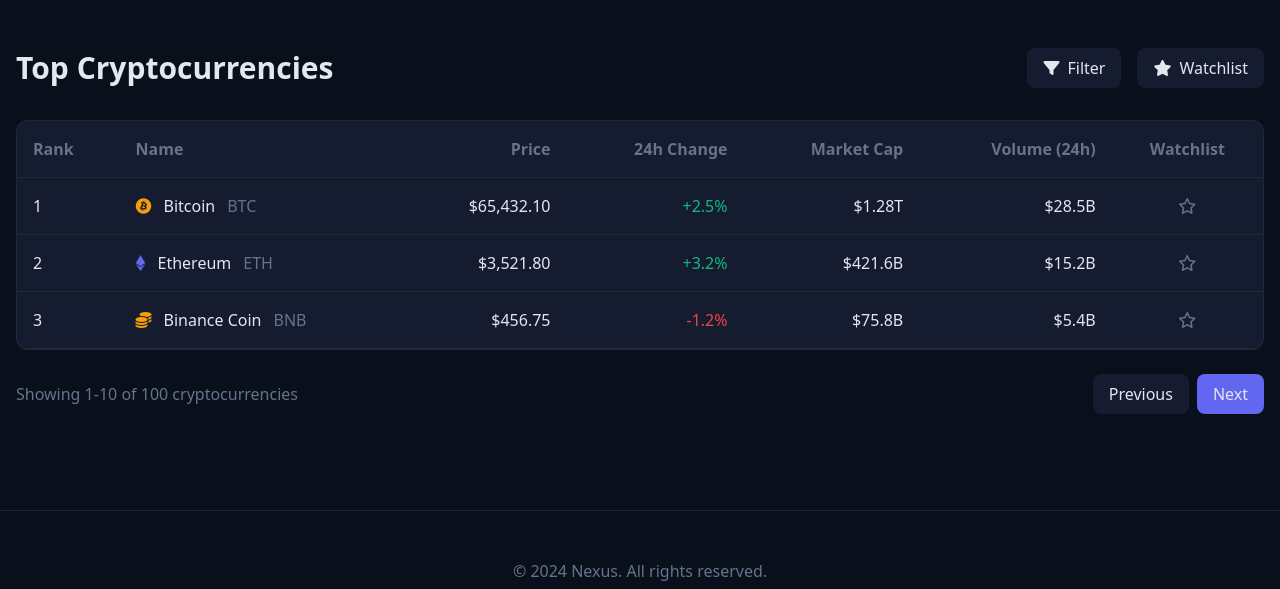
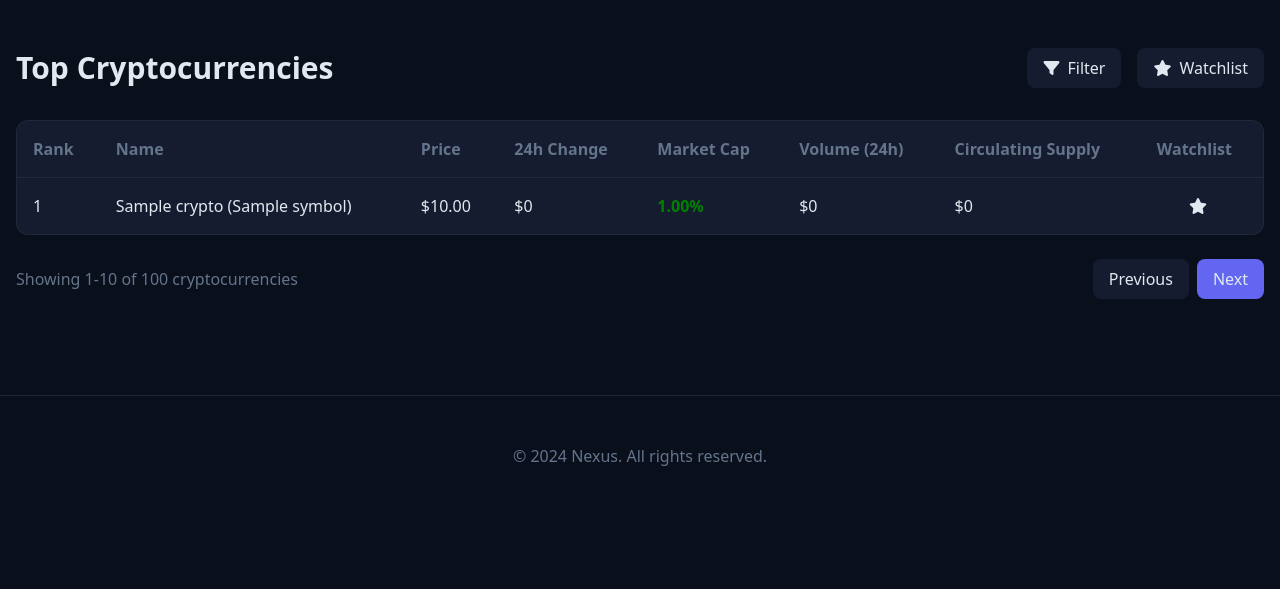
Before and after one commit to sara-boulahia32/Crypto_Wallet, a PHP site: the page made by app/views/market.php in a window 1280 px wide. Shown: the part 65-654 px from the top of the page. Run offline with PHP 8.4, Linux system fonts and the light colour scheme; the template is opened without the code that fills it: most values are stand-ins (such as "Sample title", 1, 10 or a date in 2020); some libraries are stand-ins or nearby versions.

Commit message:
mofier methode market pour charger depuis l api

```diff
--- a/app/views/market.php
+++ b/app/views/market.php
@@ -87,75 +87,30 @@
                     <tr class="text-text-secondary border-b border-white/5">
                         <th class="text-left p-4">Rank</th>
                         <th class="text-left p-4">Name</th>
-                        <th class="text-right p-4">Price</th>
-                        <th class="text-right p-4">24h Change</th>
-                        <th class="text-right p-4">Market Cap</th>
-                        <th class="text-right p-4">Volume (24h)</th>
-                        <th class="text-center p-4">Watchlist</th>
+                        <th class="text-left p-4">Price</th>
+                        <th class="text-left p-4">24h Change</th>
+                        <th class="text-left p-4">Market Cap</th>
+                        <th class="text-left p-4">Volume (24h)</th>
+                        <th class="text-left p-4">Circulating Supply</th>
+                        <th class="text-left p-4">Watchlist</th>
                     </tr>
                     </thead>
                     <tbody>
-                    <!-- Bitcoin -->
-                    <tr class="border-b border-white/5 hover:bg-white/5 transition-all">
-                        <td class="p-4 text-text-primary">1</td>
-                        <td class="p-4">
-                            <div class="flex items-center space-x-3">
-                                <i class="fab fa-bitcoin text-warning"></i>
-                                <span class="font-medium text-text-primary">Bitcoin</span>
-                                <span class="text-text-secondary">BTC</span>
-                            </div>
-                        </td>
-                        <td class="text-right p-4 text-text-primary">$65,432.10</td>
-                        <td class="text-right p-4 text-success">+2.5%</td>
-                        <td class="text-right p-4 text-text-primary">$1.28T</td>
-                        <td class="text-right p-4 text-text-primary">$28.5B</td>
-                        <td class="text-center p-4">
-                            <button class="text-text-secondary hover:text-warning transition">
-                                <i class="far fa-star"></i>
-                            </button>
-                        </td>
-                    </tr>
-                    <!-- Ethereum -->
-                    <tr class="border-b border-white/5 hover:bg-white/5 transition-all">
-                        <td class="p-4 text-text-primary">2</td>
-                        <td class="p-4">
-                            <div class="flex items-center space-x-3">
-                                <i class="fab fa-ethereum text-accent-primary"></i>
-                                <span class="font-medium text-text-primary">Ethereum</span>
-                                <span class="text-text-secondary">ETH</span>
-                            </div>
-                        </td>
-                        <td class="text-right p-4 text-text-primary">$3,521.80</td>
-                        <td class="text-right p-4 text-success">+3.2%</td>
-                        <td class="text-right p-4 text-text-primary">$421.6B</td>
-                        <td class="text-right p-4 text-text-primary">$15.2B</td>
-                        <td class="text-center p-4">
-                            <button class="text-text-secondary hover:text-warning transition">
-                                <i class="far fa-star"></i>
-                            </button>
-                        </td>
-                    </tr>
-                    <!-- Binance Coin -->
-                    <tr class="border-b border-white/5 hover:bg-white/5 transition-all">
-                        <td class="p-4 text-text-primary">3</td>
-                        <td class="p-4">
-                            <div class="flex items-center space-x-3">
-                                <i class="fas fa-coins text-warning"></i>
-                                <span class="font-medium text-text-primary">Binance Coin</span>
-                                <span class="text-text-secondary">BNB</span>
-                            </div>
-                        </td>
-                        <td class="text-right p-4 text-text-primary">$456.75</td>
-                        <td class="text-right p-4 text-danger">-1.2%</td>
-                        <td class="text-right p-4 text-text-primary">$75.8B</td>
-                        <td class="text-right p-4 text-text-primary">$5.4B</td>
-                        <td class="text-center p-4">
-                            <button class="text-text-secondary hover:text-warning transition">
-                                <i class="far fa-star"></i>
-                            </button>
-                        </td>
-                    </tr>
-                    <!-- Add more rows for other cryptocurrencies -->
+                        <?php foreach ($data['cryptos'] as $crypto) : ?>
+                            <tr>
+                            <td class="text-left p-4"><?= htmlspecialchars($crypto['cmc_rank']); ?></td>
+                                <td class="text-left p-4"><?= htmlspecialchars($crypto['name']); ?> (<?= htmlspecialchars($crypto['symbol']); ?>)</td>
+                                <td class="text-left p-4">$<?= number_format($crypto['quote']['USD']['price'], 2); ?></td>
+                                <td class="text-left p-4">$<?= number_format($crypto['quote']['USD']['market_cap'], 0, '.', ','); ?></td>
+                                <td class="text-left p-4 font-bold"
+                                    style="color: <?= $crypto['quote']['USD']['percent_change_24h'] >= 0 ? 'green' : 'red'; ?>;">
+                                    <?= number_format($crypto['quote']['USD']['percent_change_24h'], 2); ?>%
+                                </td>
+                                <td class="text-left p-4">$<?= number_format($crypto['quote']['USD']['market_cap'], 0, '.', ','); ?></td>
+                                <td class="text-left p-4">$<?= number_format($crypto['quote']['USD']['volume_24h'], 0, '.', ','); ?></td>
+                                <td class="text-center p-4 cursor-pointer"><i class="fas fa-star mr-2  hover:text-yellow-500"></i></td>
+                            </tr>
+                        <?php endforeach; ?>
                     </tbody>
                 </table>
             </div>
```
Also changed, not shown: app/controllers/PagesController.php (+10 -2 lines).
